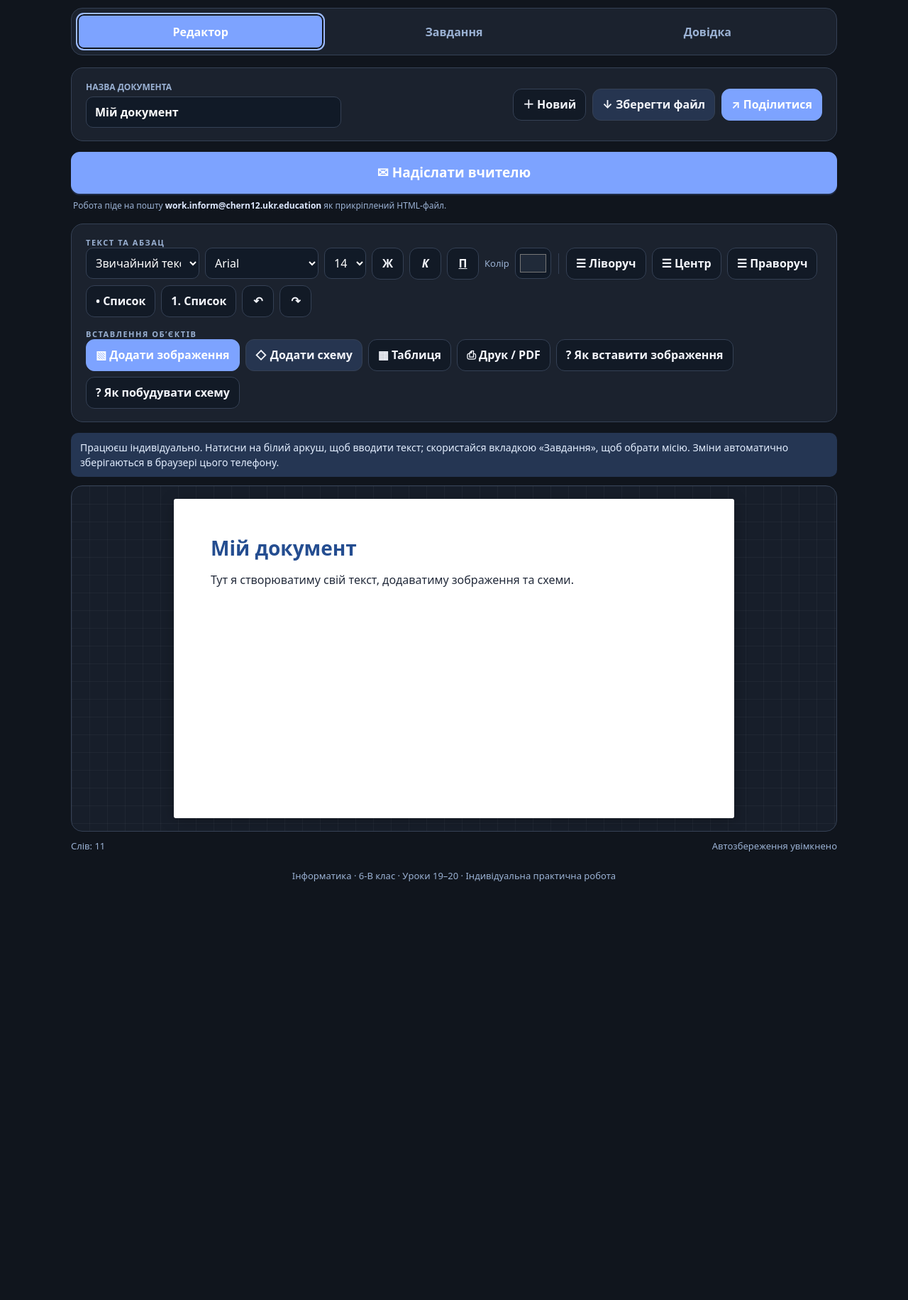
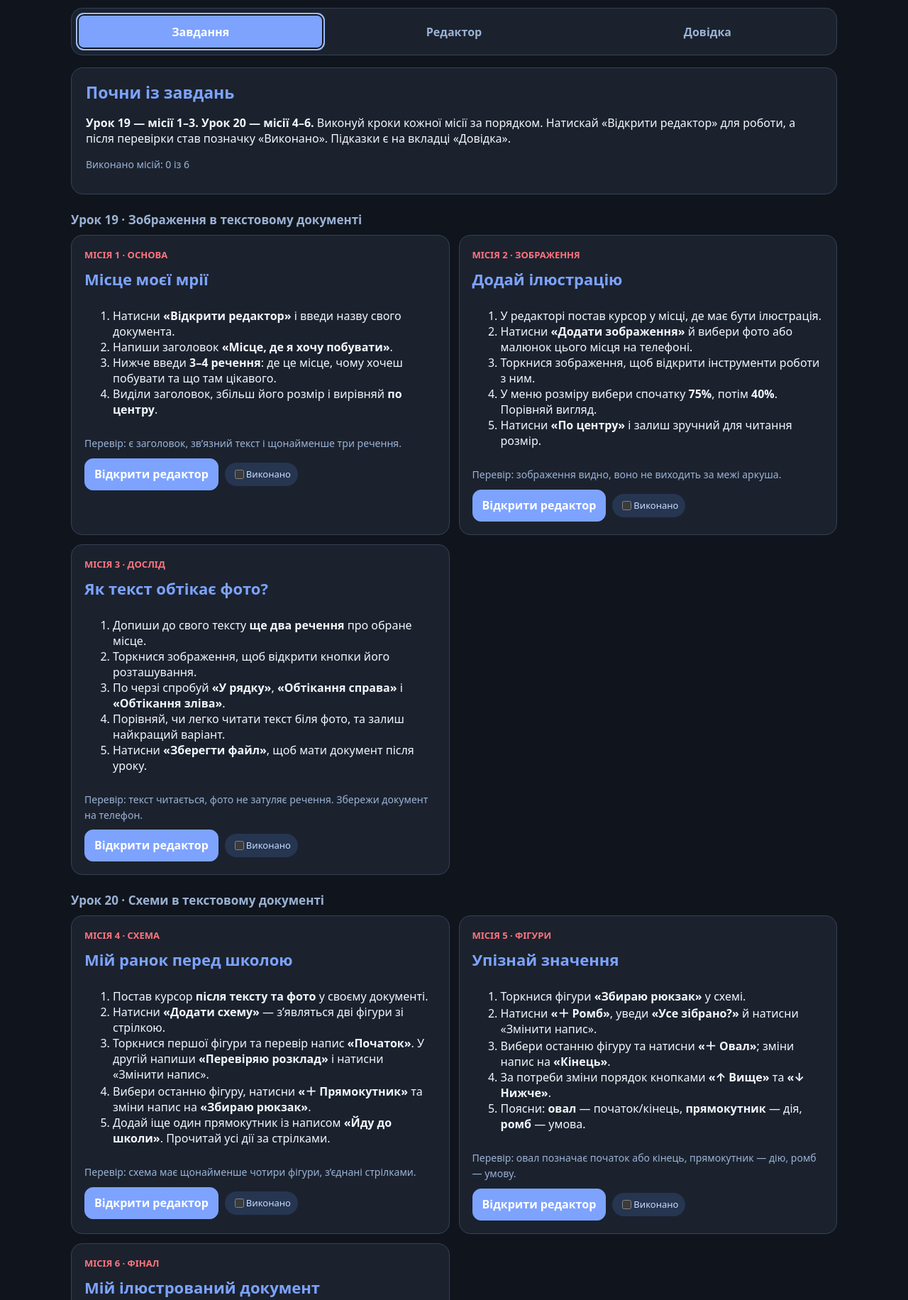
Before and after one commit to Ctrl-Alt-Teach/classroom-platform, a plain HTML site: page 6-class/19-20_Зображення-та-схеми-в-текстовому-документі/index.html in a window 1280 px wide. Shown: the part 120-1952 px from the top of the page at 71% size. Before the commit the page ends 1438 px from the top, so only its background shows below. Drawn offline with Linux system fonts and the light colour scheme.

Commit message:
Завдання першою вкладкою, покрокові нумеровані місії для двох уроків

```diff
--- a/6-class/19-20_Зображення-та-схеми-в-текстовому-документі/index.html
+++ b/6-class/19-20_Зображення-та-схеми-в-текстовому-документі/index.html
@@ -5,17 +5,96 @@
 <meta name="viewport" content="width=device-width,initial-scale=1">
 <meta name="theme-color" content="#10151d">
 <title>Зошит зображень і схем · 6 клас</title>
-<link rel="stylesheet" href="./style.css?v=mobile-compact-2">
+<link rel="stylesheet" href="./style.css?v=steps-first-3">
 </head>
 <body>
 <main class="shell">
  <header class="masthead"><div><div class="eyebrow">Інформатика · 6 клас</div><h1>Зошит зображень і схем</h1></div><div class="topic">Зображення та схеми в текстовому документі</div></header>
  <nav class="tabs" role="tablist" aria-label="Розділи зошита">
-   <button class="tab" role="tab" data-tab="editor" aria-selected="true" aria-controls="editor-page">Редактор</button>
-   <button class="tab" role="tab" data-tab="tasks" aria-selected="false" aria-controls="tasks-page">Завдання</button>
+   <button class="tab" role="tab" data-tab="tasks" aria-selected="true" aria-controls="tasks-page">Завдання</button>
+   <button class="tab" role="tab" data-tab="editor" aria-selected="false" aria-controls="editor-page">Редактор</button>
    <button class="tab" role="tab" data-tab="guide" aria-selected="false" aria-controls="guide-page">Довідка</button>
  </nav>
- <section id="editor-page" class="page" role="tabpanel" aria-label="Редактор">
+ <section id="tasks-page" class="page" role="tabpanel" aria-label="Завдання">
+   <div class="panel">
+     <h2>Почни із завдань</h2>
+     <p><b>Урок 19 — місії 1–3. Урок 20 — місії 4–6.</b> Виконуй кроки кожної місії за порядком. Натискай «Відкрити редактор» для роботи, а після перевірки став позначку «Виконано». Підказки є на вкладці «Довідка».</p>
+     <p class="progress" id="progress">Виконано місій: 0 із 6</p>
+   </div>
+   <h2 class="section-label">Урок 19 · Зображення в текстовому документі</h2>
+   <div class="task-grid">
+     <article class="task-card"><span class="number">МІСІЯ 1 · ОСНОВА</span><h3>Місце моєї мрії</h3>
+       <ol class="task-steps">
+         <li>Натисни <b>«Відкрити редактор»</b> і введи назву свого документа.</li>
+         <li>Напиши заголовок <b>«Місце, де я хочу побувати»</b>.</li>
+         <li>Нижче введи <b>3–4 речення</b>: де це місце, чому хочеш побувати та що там цікавого.</li>
+         <li>Виділи заголовок, збільш його розмір і вирівняй <b>по центру</b>.</li>
+       </ol>
+       <p class="criteria">Перевір: є заголовок, зв’язний текст і щонайменше три речення.</p>
+       <div class="action-row"><button class="btn primary" data-start="1. Місце моєї мрії">Відкрити редактор</button><label class="pill"><input type="checkbox" data-done="1"> Виконано</label></div>
+     </article>
+     <article class="task-card"><span class="number">МІСІЯ 2 · ЗОБРАЖЕННЯ</span><h3>Додай ілюстрацію</h3>
+       <ol class="task-steps">
+         <li>У редакторі постав курсор у місці, де має бути ілюстрація.</li>
+         <li>Натисни <b>«Додати зображення»</b> й вибери фото або малюнок цього місця на телефоні.</li>
+         <li>Торкнися зображення, щоб відкрити інструменти роботи з ним.</li>
+         <li>У меню розміру вибери спочатку <b>75%</b>, потім <b>40%</b>. Порівняй вигляд.</li>
+         <li>Натисни <b>«По центру»</b> і залиш зручний для читання розмір.</li>
+       </ol>
+       <p class="criteria">Перевір: зображення видно, воно не виходить за межі аркуша.</p>
+       <div class="action-row"><button class="btn primary" data-start="2. Додай ілюстрацію">Відкрити редактор</button><label class="pill"><input type="checkbox" data-done="2"> Виконано</label></div>
+     </article>
+     <article class="task-card"><span class="number">МІСІЯ 3 · ДОСЛІД</span><h3>Як текст обтікає фото?</h3>
+       <ol class="task-steps">
+         <li>Допиши до свого тексту <b>ще два речення</b> про обране місце.</li>
+         <li>Торкнися зображення, щоб відкрити кнопки його розташування.</li>
+         <li>По черзі спробуй <b>«У рядку»</b>, <b>«Обтікання справа»</b> і <b>«Обтікання зліва»</b>.</li>
+         <li>Порівняй, чи легко читати текст біля фото, та залиш найкращий варіант.</li>
+         <li>Натисни <b>«Зберегти файл»</b>, щоб мати документ після уроку.</li>
+       </ol>
+       <p class="criteria">Перевір: текст читається, фото не затуляє речення. Збережи документ на телефон.</p>
+       <div class="action-row"><button class="btn primary" data-start="3. Обтікання текстом">Відкрити редактор</button><label class="pill"><input type="checkbox" data-done="3"> Виконано</label></div>
+     </article>
+   </div>
+   <h2 class="section-label">Урок 20 · Схеми в текстовому документі</h2>
+   <div class="task-grid">
+     <article class="task-card"><span class="number">МІСІЯ 4 · СХЕМА</span><h3>Мій ранок перед школою</h3>
+       <ol class="task-steps">
+         <li>Постав курсор <b>після тексту та фото</b> у своєму документі.</li>
+         <li>Натисни <b>«Додати схему»</b> — з’являться дві фігури зі стрілкою.</li>
+         <li>Торкнися першої фігури та перевір напис <b>«Початок»</b>. У другій напиши <b>«Перевіряю розклад»</b> і натисни «Змінити напис».</li>
+         <li>Вибери останню фігуру, натисни <b>«＋ Прямокутник»</b> та зміни напис на <b>«Збираю рюкзак»</b>.</li>
+         <li>Додай іще один прямокутник із написом <b>«Йду до школи»</b>. Прочитай усі дії за стрілками.</li>
+       </ol>
+       <p class="criteria">Перевір: схема має щонайменше чотири фігури, з’єднані стрілками.</p>
+       <div class="action-row"><button class="btn primary" data-start="4. Мій ранок перед школою">Відкрити редактор</button><label class="pill"><input type="checkbox" data-done="4"> Виконано</label></div>
+     </article>
+     <article class="task-card"><span class="number">МІСІЯ 5 · ФІГУРИ</span><h3>Упізнай значення</h3>
+       <ol class="task-steps">
+         <li>Торкнися фігури <b>«Збираю рюкзак»</b> у схемі.</li>
+         <li>Натисни <b>«＋ Ромб»</b>, уведи <b>«Усе зібрано?»</b> й натисни «Змінити напис».</li>
+         <li>Вибери останню фігуру та натисни <b>«＋ Овал»</b>; зміни напис на <b>«Кінець»</b>.</li>
+         <li>За потреби зміни порядок кнопками <b>«↑ Вище»</b> та <b>«↓ Нижче»</b>.</li>
+         <li>Поясни: <b>овал</b> — початок/кінець, <b>прямокутник</b> — дія, <b>ромб</b> — умова.</li>
+       </ol>
+       <p class="criteria">Перевір: овал позначає початок або кінець, прямокутник — дію, ромб — умову.</p>
+       <div class="action-row"><button class="btn primary" data-start="5. Значення фігур">Відкрити редактор</button><label class="pill"><input type="checkbox" data-done="5"> Виконано</label></div>
+     </article>
+     <article class="task-card"><span class="number">МІСІЯ 6 · ФІНАЛ</span><h3>Мій ілюстрований документ</h3>
+       <ol class="task-steps">
+         <li>Перед схемою додай підзаголовок <b>«Як я організовую свій день»</b>.</li>
+         <li>Перевір текст: чи є заголовок, речення та доречна ілюстрація?</li>
+         <li>Перевір, чи фото не закриває текст, а фігури та стрілки відображають правильний порядок.</li>
+         <li>У полі <b>«Назва документа»</b> уведи зрозумілу назву роботи.</li>
+         <li>Натисни <b>«Зберегти файл»</b>. За вказівкою вчителя скористайся кнопкою <b>«Надіслати вчителю»</b>.</li>
+       </ol>
+       <p class="criteria">Готовий результат: текст + зображення + схема з підписами.</p>
+       <div class="action-row"><button class="btn primary" data-start="6. Фінальний документ">Відкрити редактор</button><label class="pill"><input type="checkbox" data-done="6"> Виконано</label></div>
+     </article>
+   </div>
+   <div class="panel" style="margin-top:17px"><h3>Коли завершиш роботу</h3><p>Відкрий вкладку «Редактор», натисни <b>«↓ Зберегти файл»</b>, щоб завантажити документ, або <b>«↗ Поділитися»</b>, щоб спробувати надіслати його через доступні на телефоні застосунки. Не видаляй документ, доки вчитель не перевірить результат.</p></div>
+ </section>
+ <section id="editor-page" class="page" role="tabpanel" aria-label="Редактор" hidden>
    <div class="panel editor-head">
      <label>НАЗВА ДОКУМЕНТА <input id="docTitle" class="name-input" value="Мій документ" autocomplete="off"></label>
      <div class="action-row">
@@ -95,50 +174,6 @@
    <div class="edit-status"><span id="wordCount">Слів: 0</span><span id="saveState">Автозбереження увімкнено</span></div>
    <input type="file" id="imageInput" class="hidden-input" accept="image/*" aria-label="Оберіть зображення">
  </section>
- <section id="tasks-page" class="page" role="tabpanel" aria-label="Завдання" hidden>
-   <div class="panel">
-     <h2>Працюємо самостійно</h2>
-     <p>Кожен створює <b>власний документ</b> на своєму телефоні. Обирай завдання, виконуй його в редакторі, а після перевірки результату відмічай виконане. Можна користуватися вкладкою «Довідка».</p>
-     <p class="progress" id="progress">Виконано місій: 0 із 6</p>
-   </div>
-   <h2 class="section-label">Урок 19 · Зображення в текстовому документі</h2>
-   <div class="task-grid">
-     <article class="task-card"><span class="number">МІСІЯ 1 · ОСНОВА</span><h3>Місце моєї мрії</h3>
-       <p>Напиши заголовок «Місце, де я хочу побувати» і 3–4 речення про нього. Зроби заголовок помітним: зміни розмір та вирівняй по центру.</p>
-       <p class="criteria">Перевір: є заголовок, зв’язний текст і щонайменше три речення.</p>
-       <div class="action-row"><button class="btn primary" data-start="1. Місце моєї мрії">Відкрити редактор</button><label class="pill"><input type="checkbox" data-done="1"> Виконано</label></div>
-     </article>
-     <article class="task-card"><span class="number">МІСІЯ 2 · ЗОБРАЖЕННЯ</span><h3>Додай ілюстрацію</h3>
-       <p>Додай до свого тексту фото або малюнок місця. Зміни його розмір спочатку на 75%, потім на 40%. Розмісти зображення по центру.</p>
-       <p class="criteria">Перевір: зображення видно, воно не виходить за межі аркуша.</p>
-       <div class="action-row"><button class="btn primary" data-start="2. Додай ілюстрацію">Відкрити редактор</button><label class="pill"><input type="checkbox" data-done="2"> Виконано</label></div>
-     </article>
-     <article class="task-card"><span class="number">МІСІЯ 3 · ДОСЛІД</span><h3>Як текст обтікає фото?</h3>
-       <p>Додай ще два речення. Спробуй «У рядку», «Обтікання справа» та «Обтікання зліва». Порівняй, де текст розташований найзручніше, та залиш кращий варіант.</p>
-       <p class="criteria">Перевір: текст читається, фото не затуляє речення. Збережи документ на телефон.</p>
-       <div class="action-row"><button class="btn primary" data-start="3. Обтікання текстом">Відкрити редактор</button><label class="pill"><input type="checkbox" data-done="3"> Виконано</label></div>
-     </article>
-   </div>
-   <h2 class="section-label">Урок 20 · Схеми в текстовому документі</h2>
-   <div class="task-grid">
-     <article class="task-card"><span class="number">МІСІЯ 4 · СХЕМА</span><h3>Мій ранок перед школою</h3>
-       <p>Натисни «Додати схему». Заміни написи на «Початок» і «Перевіряю розклад». Додай ще дві дії: «Збираю рюкзак» та «Йду до школи».</p>
-       <p class="criteria">Перевір: схема має щонайменше чотири фігури, з’єднані стрілками.</p>
-       <div class="action-row"><button class="btn primary" data-start="4. Мій ранок перед школою">Відкрити редактор</button><label class="pill"><input type="checkbox" data-done="4"> Виконано</label></div>
-     </article>
-     <article class="task-card"><span class="number">МІСІЯ 5 · ФІГУРИ</span><h3>Упізнай значення</h3>
-       <p>Додай до схеми овал із написом «Кінець» та ромб із написом «Усе зібрано?». Постав їх у потрібному порядку кнопками «↑ Вище» і «↓ Нижче».</p>
-       <p class="criteria">Перевір: овал позначає початок або кінець, прямокутник — дію, ромб — умову.</p>
-       <div class="action-row"><button class="btn primary" data-start="5. Значення фігур">Відкрити редактор</button><label class="pill"><input type="checkbox" data-done="5"> Виконано</label></div>
-     </article>
-     <article class="task-card"><span class="number">МІСІЯ 6 · ФІНАЛ</span><h3>Мій ілюстрований документ</h3>
-       <p>Додай перед схемою короткий підзаголовок «Як я організовую свій день». Перевір усі написи, вирівнювання та розмір фото. Дай документу власну назву й завантаж файл.</p>
-       <p class="criteria">Готовий результат: текст + зображення + схема з підписами.</p>
-       <div class="action-row"><button class="btn primary" data-start="6. Фінальний документ">Відкрити редактор</button><label class="pill"><input type="checkbox" data-done="6"> Виконано</label></div>
-     </article>
-   </div>
-   <div class="panel" style="margin-top:17px"><h3>Коли завершиш роботу</h3><p>Відкрий вкладку «Редактор», натисни <b>«↓ Зберегти файл»</b>, щоб завантажити документ, або <b>«↗ Поділитися»</b>, щоб спробувати надіслати його через доступні на телефоні застосунки. Не видаляй документ, доки вчитель не перевірить результат.</p></div>
- </section>
  <section id="guide-page" class="page" role="tabpanel" aria-label="Довідка" hidden>
    <div class="panel"><h2>Підказки для роботи в редакторі</h2><p>Не потрібно запам’ятовувати всі кнопки. Користуйся короткими інструкціями, коли виконуєш практичну роботу.</p></div>
    <div class="guide-grid">
```
